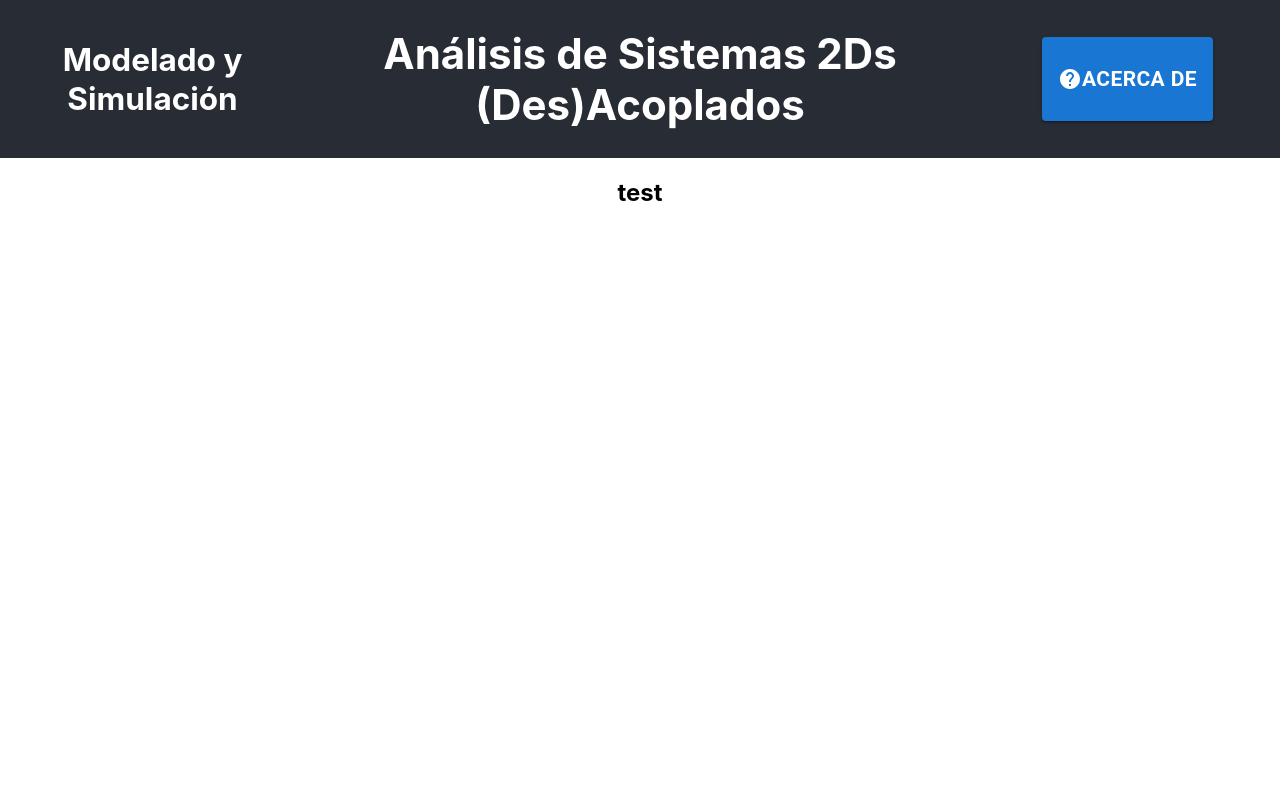
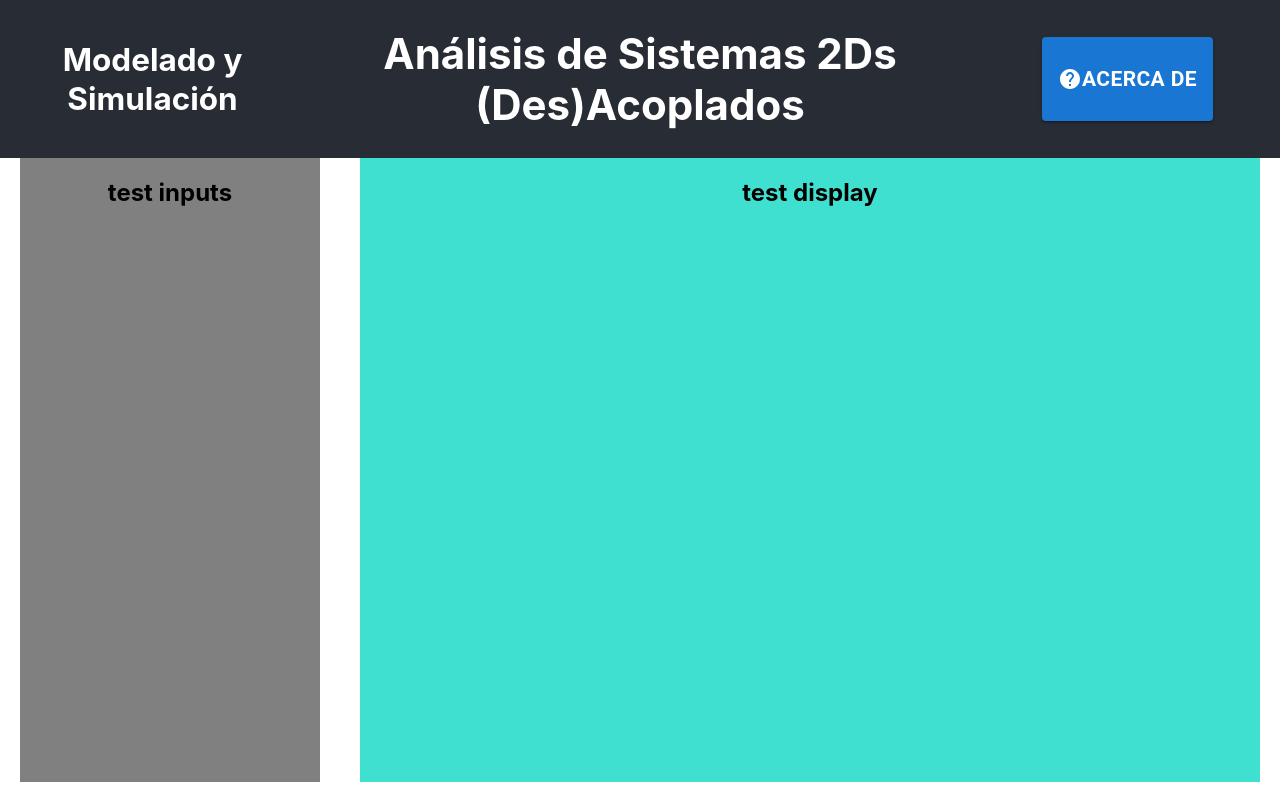
Before and after one commit to rama-masseroni/modysim, a React (Create React App) app: page / in a window 1280 px wide. Built offline with nearby package versions, Linux system fonts and the light colour scheme.

Commit message:
Input and display v0.1

```diff
--- a/src/App.css
+++ b/src/App.css
@@ -1,5 +1,8 @@
 .App {
   text-align: center;
+  display: flex;
+  flex-direction: column;
+  /* justify-content: space-between; */
 }
 
 .App-logo {
@@ -36,3 +39,10 @@
     transform: rotate(360deg);
   }
 }
+
+.body {
+  display: flex;
+  flex-direction: row;
+  margin: 0 20px 0 20px;
+  column-gap: 40px;
+}
--- a/src/App.js
+++ b/src/App.js
@@ -1,11 +1,18 @@
-import './App.css';
-import Header from './Header';
+import "./App.css";
+import Header from "./Header";
 
 export default function App() {
   return (
     <div className="App">
-      <Header/>
-      <h2>test</h2>
+      <Header />
+      <div className="body">
+        <div style={{backgroundColor: "gray", flex: 1, height: "39rem"}}>
+          <h2>test inputs</h2>
+        </div>
+        <div style={{backgroundColor: "turquoise", flex: 3}}>
+          <h2>test display</h2>
+        </div>
+      </div>
     </div>
   );
 }
```
